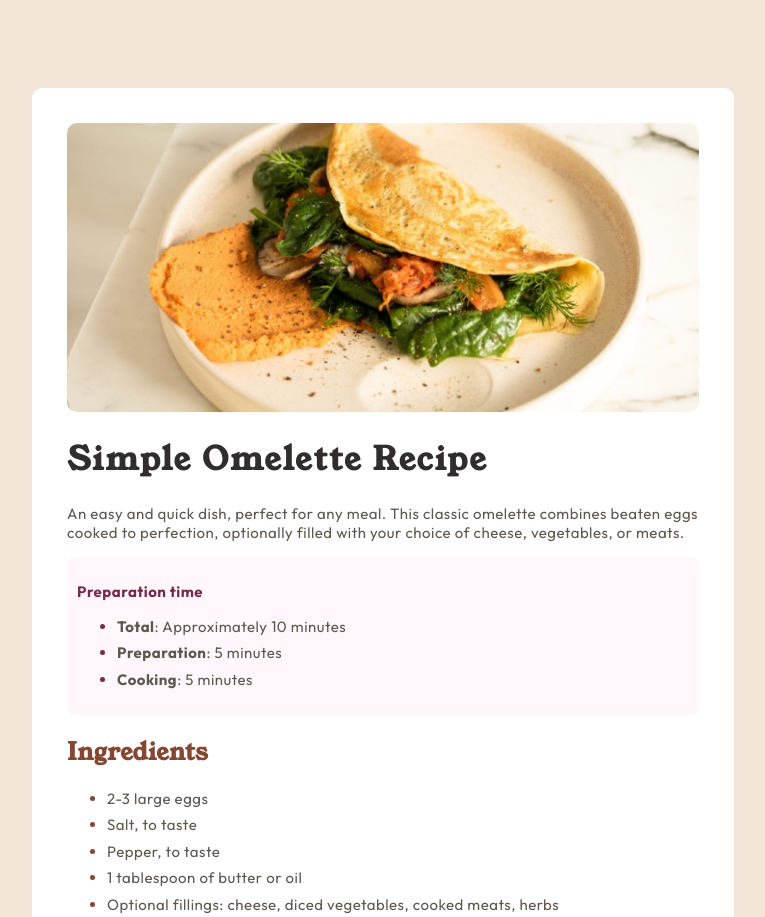
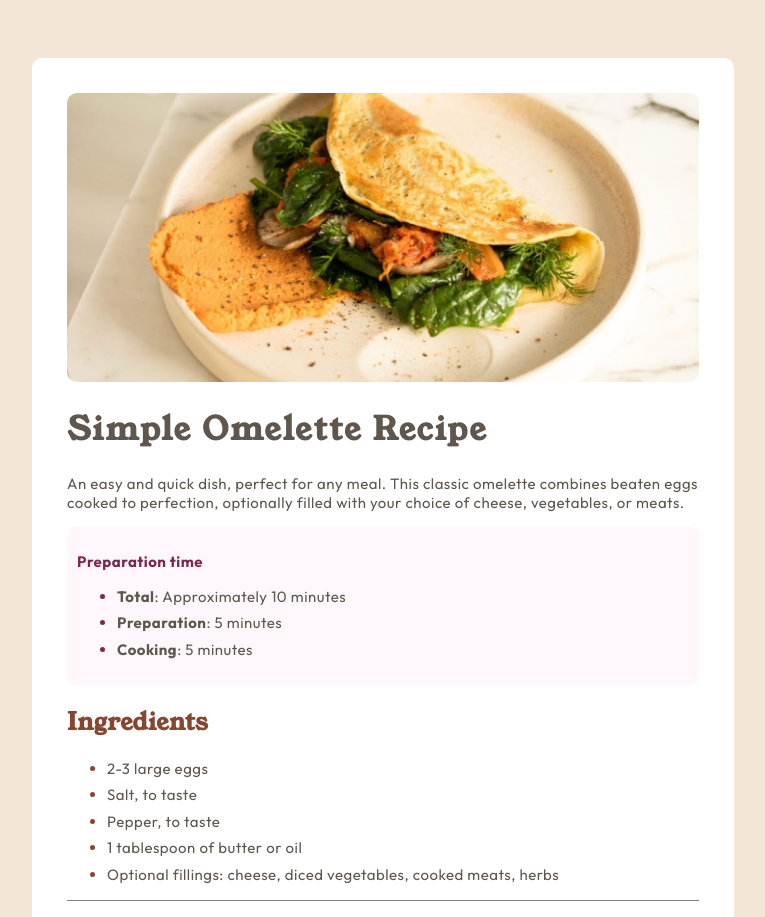
Before and after one commit to TechWithShiv001/recipe-page-main, a plain HTML site: page index.html in a window 1280 px wide. Shown: the top 917 px of the page, without its empty margins (257-1022 px from the left). Drawn offline with Linux system fonts and the light colour scheme.

Commit message:
commit 5

```diff
--- a/styles.css
+++ b/styles.css
@@ -20,7 +20,7 @@ p{
    background-color: #fff;
    padding: 35px;
    border-radius: 10px;
-   margin: 80px 25px;
+   margin: 50px 25px;
 }
 
 li, td {
@@ -50,7 +50,7 @@ img{
 h1 {
     font-family: "Young Serif", serif;
     letter-spacing: 2px !important;
-    color: hsl(24, 5%, 18%);
+    color: hsl(30, 10%, 34%);
 }
 
 h2{
```
